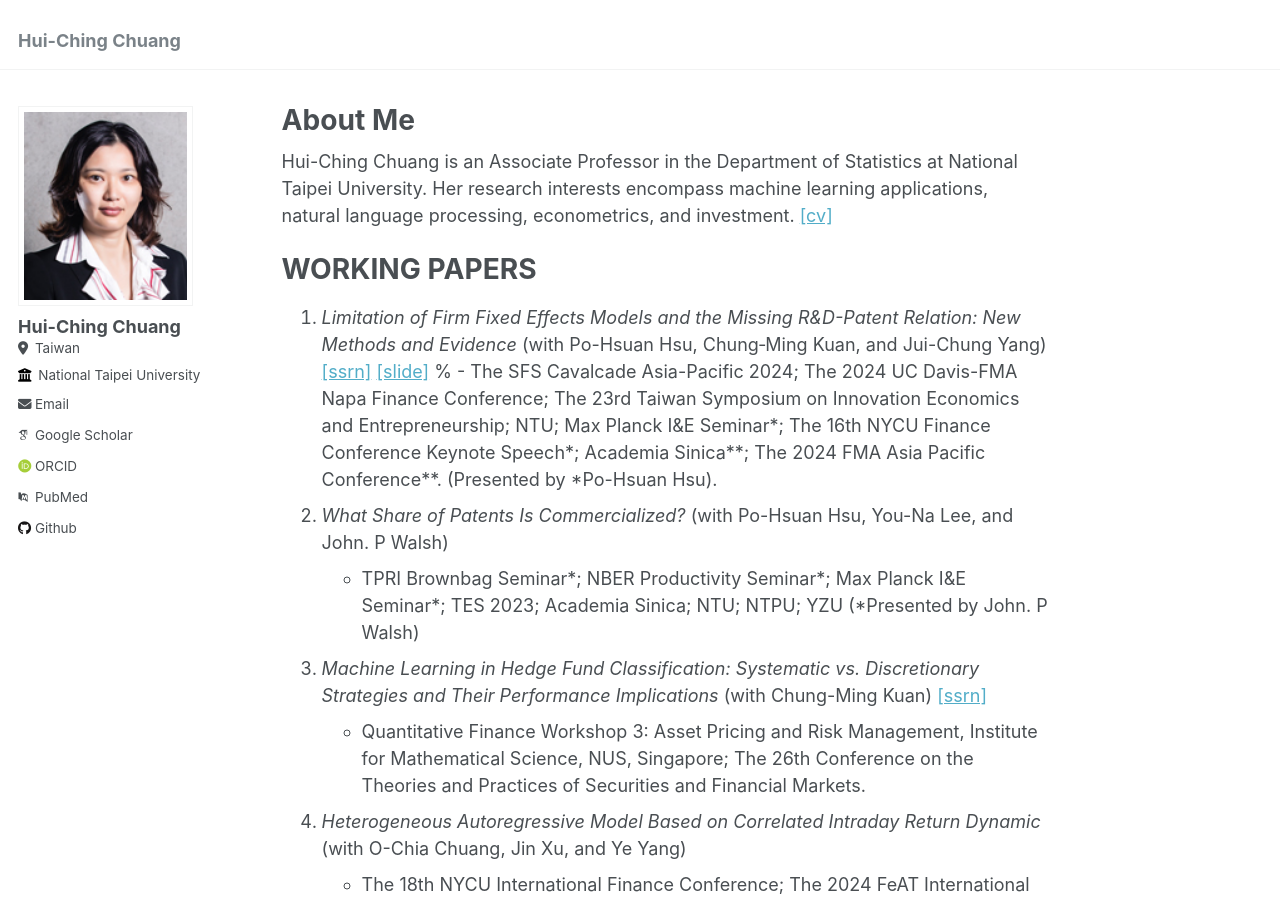
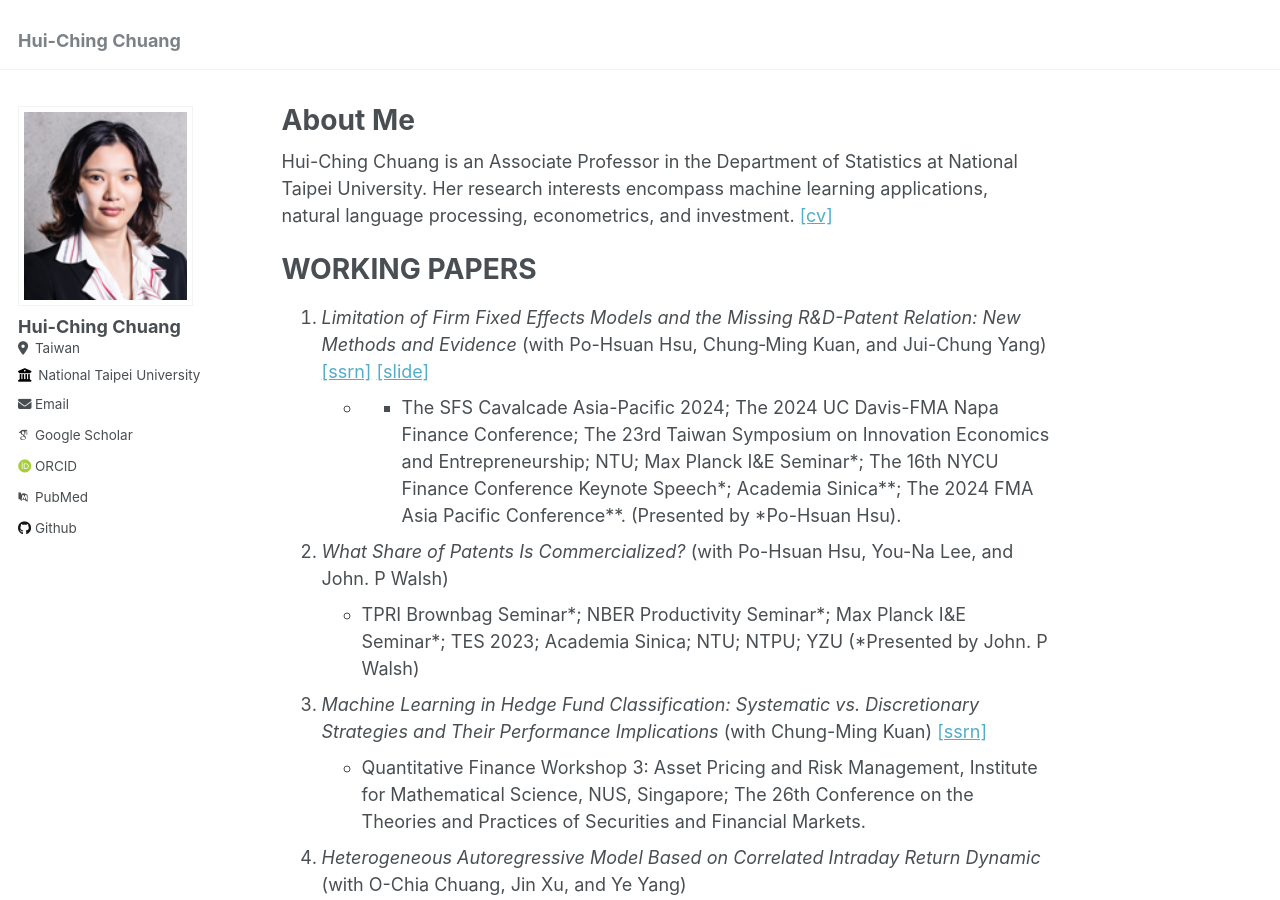
Before and after one commit to hcchuang/hcchuang.github.io, a Jekyll site: the page built from _pages/about.md, in a window 1280 px wide and 900 px high. Built offline with Jekyll 4.4.1, drawn with Linux system fonts in a browser that asks for light colours; some web fonts are replaced.

```diff
--- a/_pages/about.md
+++ b/_pages/about.md
@@ -14,7 +14,7 @@ Hui-Ching Chuang is an Associate Professor in the Department of Statistics at Na
 WORKING PAPERS
 ======
 1.  _Limitation of Firm Fixed Effects Models and the Missing R&D-Patent Relation: New Methods and Evidence_ (with Po-Hsuan Hsu, Chung‐Ming Kuan, and Jui-Chung Yang) [\[ssrn\]](<https://papers.ssrn.com/sol3/papers.cfm?abstract_id=4636846>){:target="_blank"} [\[slide\]](/files/CavalcadeAP2024_slide.pdf){:target="_blank"}
-  % - The SFS Cavalcade Asia-Pacific 2024; The 2024 UC Davis-FMA Napa Finance Conference; The 23rd Taiwan Symposium on Innovation Economics and Entrepreneurship; NTU; Max Planck I&E Seminar\*; The 16th NYCU Finance Conference Keynote Speech\*; Academia Sinica\*\*; The 2024 FMA Asia Pacific Conference\*\*. (Presented by \*Po-Hsuan Hsu).
+* - The SFS Cavalcade Asia-Pacific 2024; The 2024 UC Davis-FMA Napa Finance Conference; The 23rd Taiwan Symposium on Innovation Economics and Entrepreneurship; NTU; Max Planck I&E Seminar\*; The 16th NYCU Finance Conference Keynote Speech\*; Academia Sinica\*\*; The 2024 FMA Asia Pacific Conference\*\*. (Presented by \*Po-Hsuan Hsu).
 1.  _What Share of Patents Is Commercialized?_ (with Po-Hsuan Hsu, You-Na Lee, and John. P Walsh)
    -  TPRI Brownbag Seminar\*; NBER Productivity Seminar\*; Max Planck I&E Seminar\*; TES 2023; Academia Sinica; NTU; NTPU; YZU (\*Presented by John. P Walsh)
 1.  _Machine Learning in Hedge Fund Classification: Systematic vs. Discretionary Strategies and Their Performance Implications_ (with Chung-Ming Kuan) [\[ssrn\]](<https://papers.ssrn.com/sol3/papers.cfm?abstract_id=3912348>){:target="_blank"}
```
